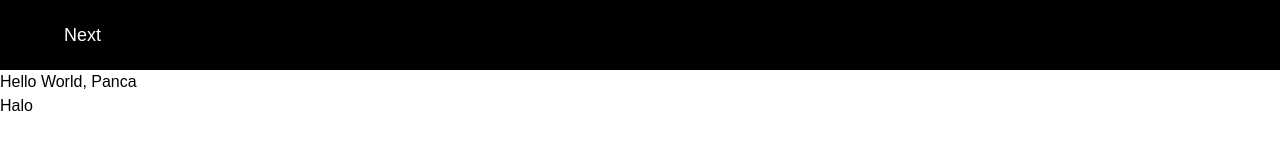
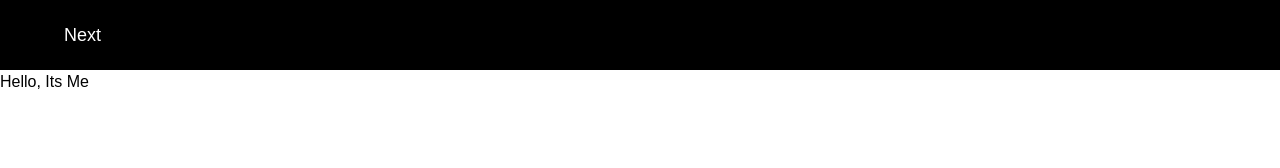
Before and after one commit to pancaholic/next-exercise, a Next.js app: page / in a window 1280 px wide. Shown: the top 168 px of the page. Built offline with nearby package versions, Linux system fonts and the light colour scheme.

Commit message:
added product server-side rendering

```diff
--- a/src/pages/index.tsx
+++ b/src/pages/index.tsx
@@ -6,11 +6,10 @@ import Navbar from "@/components/layouts/Navbar";
 export default function Home() {
   return (
     <div>
-      <head>
+      <Head>
         <title>Home</title>
-      </head>
-      <h1>Hello World, Panca</h1>
-      <p>Halo</p>
+      </Head>
+      <h1>Hello, Its Me</h1>
     </div>
   );
 }
--- /dev/null
+++ b/src/pages/product/server.tsx
@@ -0,0 +1,28 @@
+import ProductView from "@/views/Product";
+import React from "react";
+import { ProductType } from "./product.type";
+
+const ProductPage = (props: {products: ProductType[]}) => {
+    const {products} = props
+  return (
+    <div>
+      <ProductView products={products} />
+    </div>
+  );
+};
+
+export default ProductPage;
+
+// Dipanggil setiap request
+export async function getServerSideProps() {
+  // fetch data
+  const res = await fetch("http://localhost:3000/api/product");
+  const response = await res.json();
+  console.log(response);
+
+  return {
+    props: {
+        products: response.data
+    }
+  }
+}
```
Also changed, not shown: src/pages/product/product.type.ts (added, +7 -0 lines), src/views/Product/index.tsx (+1 -8 lines).
